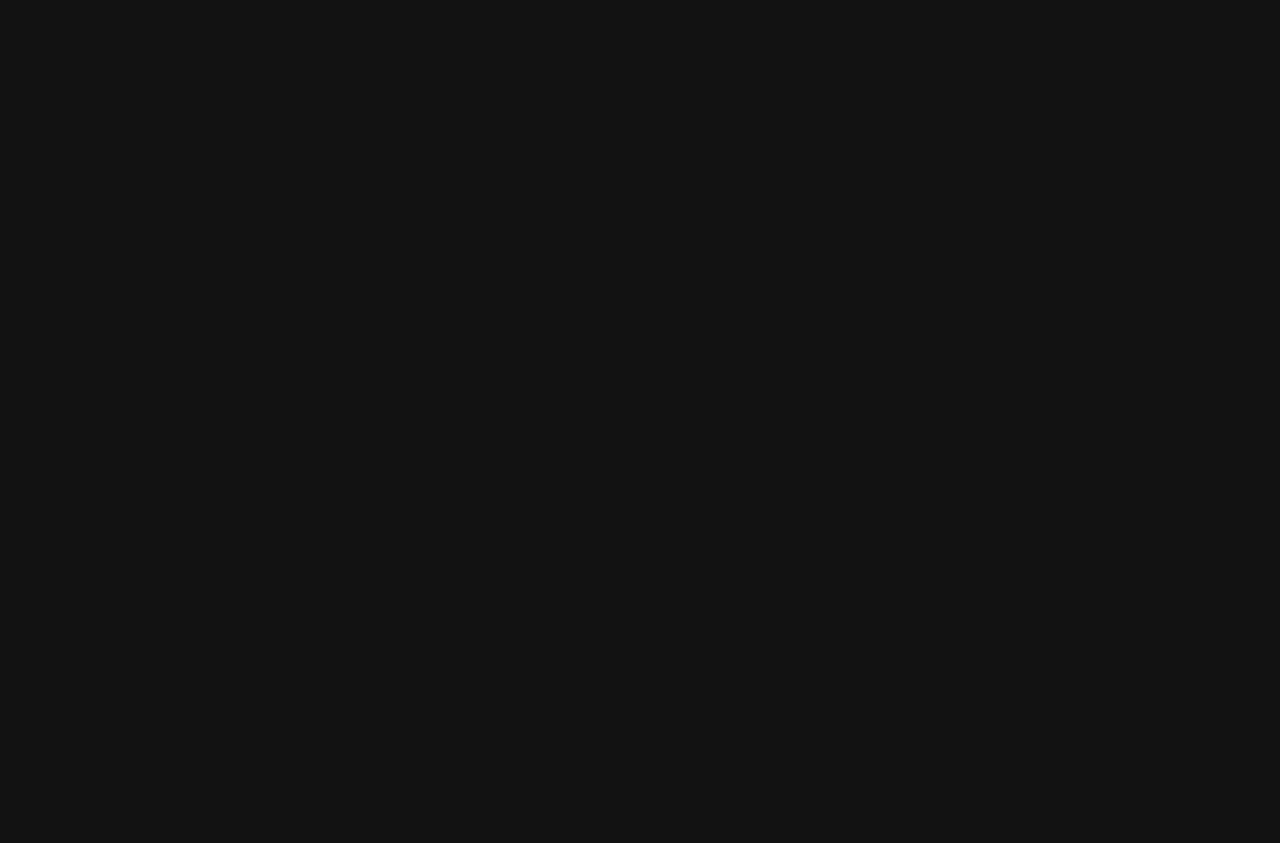
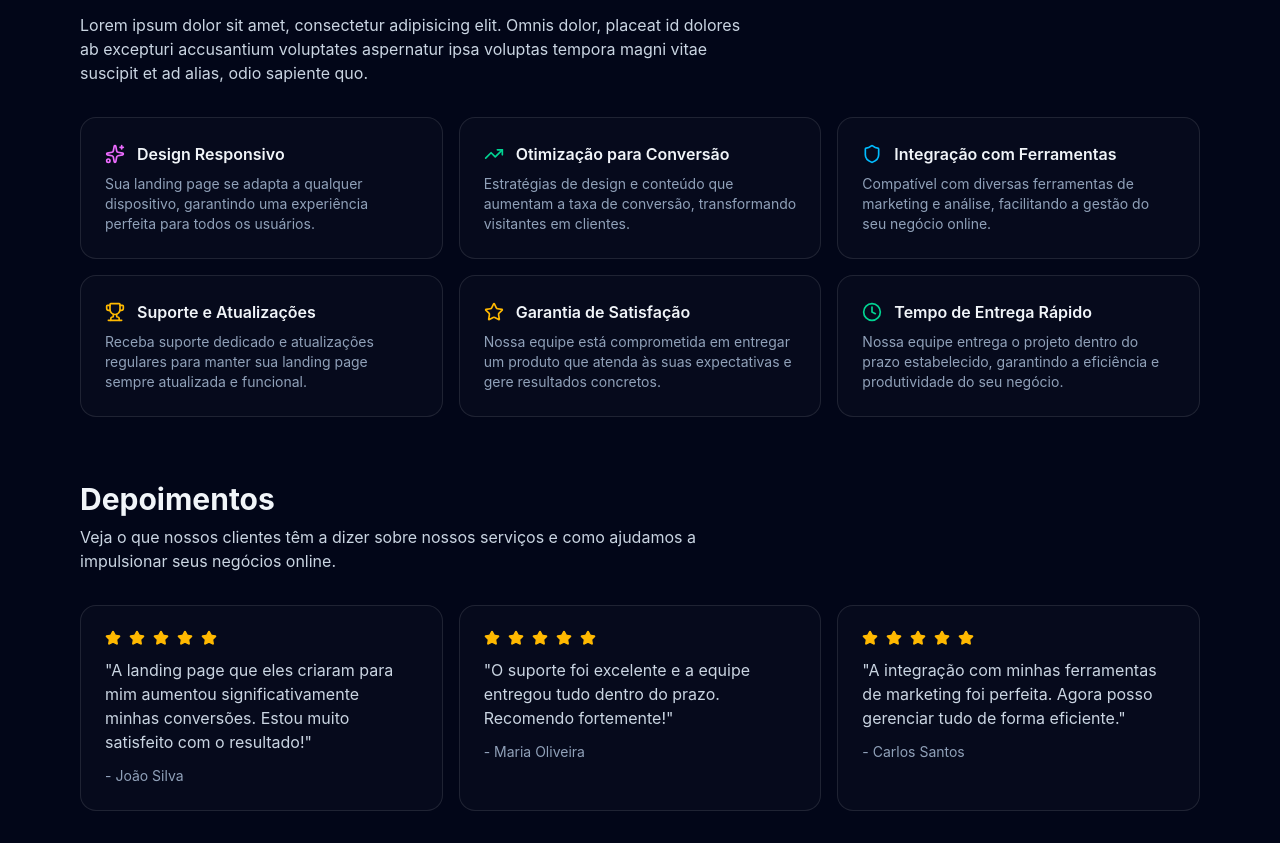
Before and after one commit to henriquefantin/praticas-react, a React (Vite) app in the folder projetobase/: page / in a window 1280 px wide. Shown: the part 788-1631 px from the top of the page. Before the commit the page ends 800 px from the top, so only its background shows below. Built offline with nearby package versions, Linux system fonts and the light colour scheme.

Commit message:
feat(features): add features and discriptions

```diff
--- a/projetobase/src/App.jsx
+++ b/projetobase/src/App.jsx
@@ -9,6 +9,9 @@ import {
   Shield,
   Zap,
   Sparkles,
+  TrendingUp,
+  Trophy,
+  Clock
 } from 'lucide-react';
 
 const navLinks = [
@@ -112,7 +115,7 @@ function App() {
             initial={{ opacity: 0, y: 20 }}
             animate={{ opacity: 1, y: 0 }}
             transition={{ duration: 0.5, delay: 0.2 }}
-            className="mt-14 grid grid-cols-3 gap-4"
+            className="mt-14 grid grid-cols-1 md:grid-cols-3 gap-4"
           >
             {["Velocidade", "Segurança", "Conversão"].map((label, i) => (
               <div key={label} className="rounded-2xl border border-white/10 bg-white/[0.02] p-6">
@@ -130,6 +133,85 @@ function App() {
           </motion.div>
         </div>
       </section>
+
+      {/* Features */}
+      <section id="features" className="mx-auto max-w-6xl px-4 py-8">
+        <h2 className="text-3xl font-bold">Recursos</h2>
+        <p className="text-slate-300 mt-2 max-w-2xl">Lorem ipsum dolor sit amet, consectetur adipisicing elit. Omnis dolor, placeat id dolores ab excepturi accusantium voluptates aspernatur ipsa voluptas tempora magni vitae suscipit et ad alias, odio sapiente quo.</p>
+        <div className="mt-8 grid grid-cols-1 md:grid-cols-3 gap-4">
+            {[
+              {
+                title: "Design Responsivo",
+                description: "Sua landing page se adapta a qualquer dispositivo, garantindo uma experiência perfeita para todos os usuários.",
+                icon: <Sparkles className="size-5 text-fuchsia-400" />
+              },
+              {
+                title: "Otimização para Conversão",
+                description: "Estratégias de design e conteúdo que aumentam a taxa de conversão, transformando visitantes em clientes.",
+                icon: <TrendingUp className="size-5 text-emerald-400" />
+              },
+              {
+                title: "Integração com Ferramentas",
+                description: "Compatível com diversas ferramentas de marketing e análise, facilitando a gestão do seu negócio online.",
+                icon: <Shield className="size-5 text-sky-400" />
+              },
+              {
+                title: "Suporte e Atualizações",
+                description: "Receba suporte dedicado e atualizações regulares para manter sua landing page sempre atualizada e funcional.",
+                icon: <Trophy className="size-5 text-amber-400" />
+              },
+              {
+                title: "Garantia de Satisfação",
+                description: "Nossa equipe está comprometida em entregar um produto que atenda às suas expectativas e gere resultados concretos.",
+                icon: <Star className="size-5 text-amber-400" />
+              },
+              {
+                title: "Tempo de Entrega Rápido",
+                description: "Nossa equipe entrega o projeto dentro do prazo estabelecido, garantindo a eficiência e produtividade do seu negócio.",
+                icon: <Clock className="size-5 text-emerald-400" />
+              }
+            ].map((feature) => (
+              <div key={feature.title} className="rounded-2xl border border-white/10 bg-white/[0.02] p-6">
+                <div className="flex items-center gap-3">
+                  {feature.icon}
+                  <div className="font-semibold">{feature.title}</div>
+                </div>
+                <p className="text-sm text-slate-400 mt-2">
+                  {feature.description}
+                </p>
+              </div>
+            ))}
+        </div>
+      </section>
+
+      {/* Depoimentos */}
+      <section id="testimonials" className="mx-auto max-w-6xl px-4 py-8">
+        <h2 className="text-3xl font-bold">Depoimentos</h2>
+        <p className="text-slate-300 mt-2 max-w-2xl">Veja o que nossos clientes têm a dizer sobre nossos serviços e como ajudamos a impulsionar seus negócios online.</p>
+        <div className="mt-8 grid grid-cols-1 md:grid-cols-3 gap-4">
+          {[
+            {
+              name: "João Silva",
+              testimonial: "A landing page que eles criaram para mim aumentou significativamente minhas conversões. Estou muito satisfeito com o resultado!" },
+            {
+              name: "Maria Oliveira",
+              testimonial: "O suporte foi excelente e a equipe entregou tudo dentro do prazo. Recomendo fortemente!" },
+            {
+              name: "Carlos Santos",
+              testimonial: "A integração com minhas ferramentas de marketing foi perfeita. Agora posso gerenciar tudo de forma eficiente." }
+          ].map((t) => (
+            <blockquote key={t.name} className="rounded-2xl border border-white/10 bg-white/[0.02] p-6">
+              <div className="flex items-center gap-2 text-amber-400">
+                {Array.from({ length: 5 }).map((_, i) => (
+                  <Star key={i} className="size-4 fill-current" />
+                ))}
+              </div>
+              <p className="mt-3 text-slate-300">"{t.testimonial}"</p>
+              <footer className="mt-3 text-sm text-slate-400">- {t.name}</footer>
+            </blockquote>
+          ))}
+        </div>
+      </section>
     </div>
   )
 }
```
